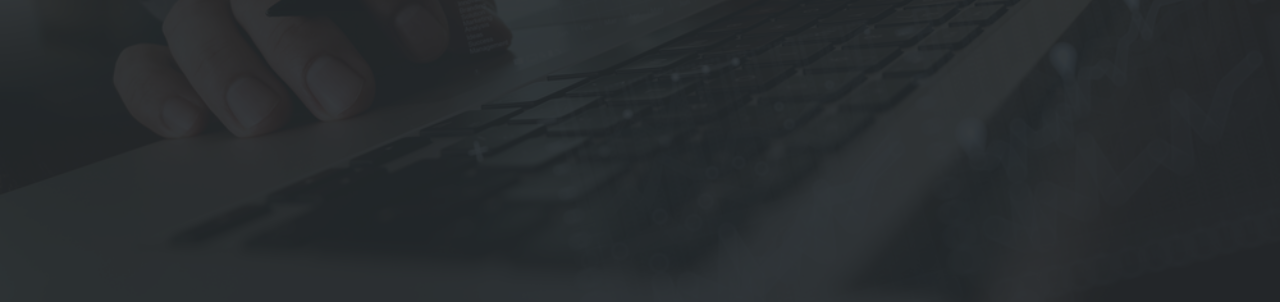
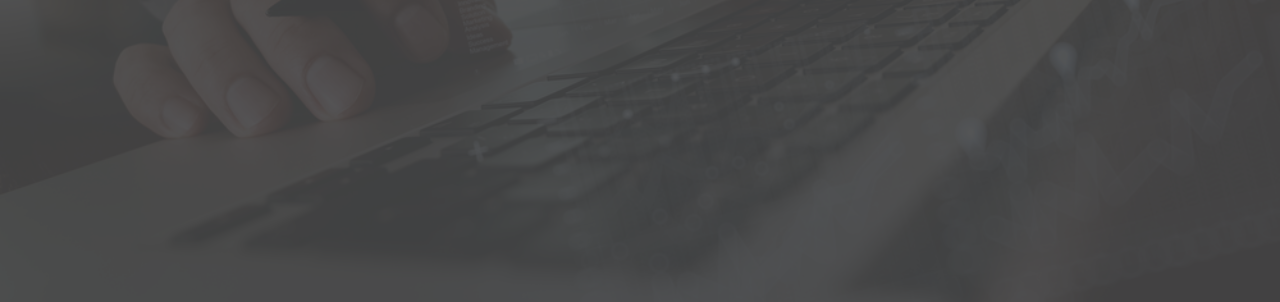
Before and after one commit to vishalxnegi/portfolio, a website: page dist/index.html in a window 1280 px wide. Shown: the part 498-800 px from the top of the page. Drawn offline with Linux system fonts and the light colour scheme.

Commit message:
first commit

```diff
--- a/scss/_config.scss
+++ b/scss/_config.scss
@@ -1,5 +1,5 @@
-$primary-color: #222629;
-$secondary-color: #950740;
+$primary-color: #444;
+$secondary-color: #eece1a;
 $show-home-image: true;
 $home-image: url(../img/bg.jpg);
 $background-opacitty: 0.9;
```
Also changed, not shown: dist/css/main.css, scss/main.scss (line endings or trailing spaces).
